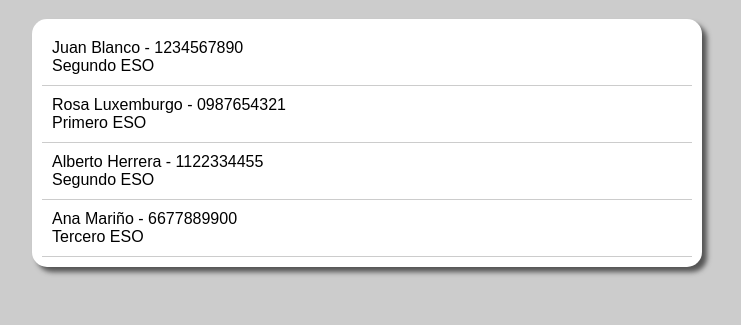
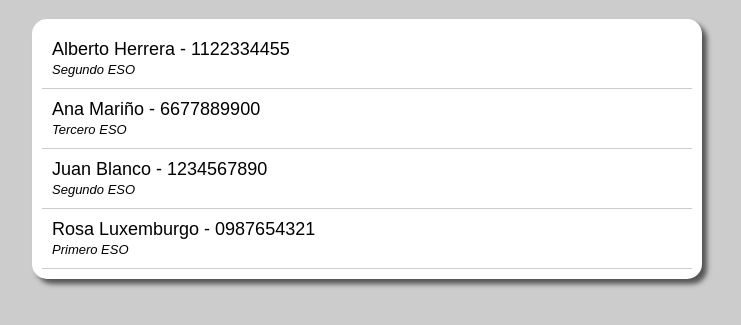
Before and after one commit to cesantaniello/notebook-app-angular-js, a plain HTML site: page index.html in a window 1280 px wide. Shown: the part 61-386 px from the top of the page, without its empty margins (273-1014 px from the left). Drawn offline with Linux system fonts and the light colour scheme.

Commit message:
Agregado filtro orderBy - linea 11

```diff
--- a/index.html
+++ b/index.html
@@ -8,9 +8,9 @@
 	<body ng-controller="AlumnosController">
             <h1>Cuaderno Alumnos</h1>
 	    <div class="wrapper">
-            <div class="contact-item" ng-repeat="alumno in alumnos">
-                <div> {{alumno.nombre}} - {{alumno.telefono}}</div>
-                <span>{{alumno.curso}} </span>
+            <div class="contact-item" ng-repeat="alumno in alumnos | orderBy:'nombre'">
+                <div class="nombre"> {{alumno.nombre}} - {{alumno.telefono}}</div>
+                <span class="curso">{{alumno.curso}} </span>
             </div>
 	    </div>
 
```
